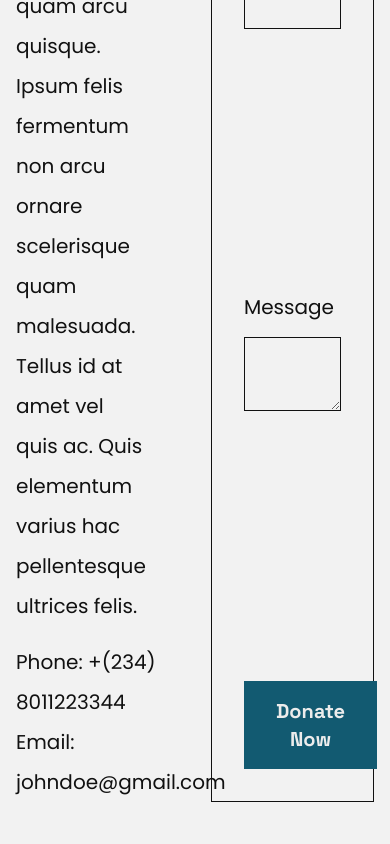
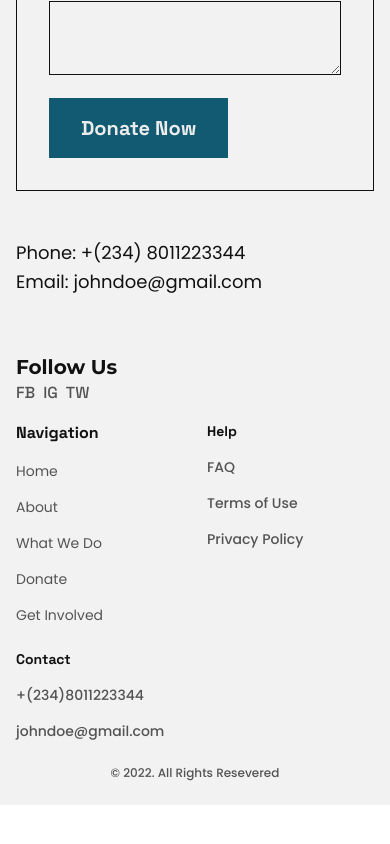
Before and after one commit to eniiku/songs_of_laughter, a React (Vite) app: page / in a window 390 px wide. Shown: the part 4656-5500 px from the top of the page. After the commit the page ends 5461 px from the top, so only its background shows below. Built offline with nearby package versions, Linux system fonts and the light colour scheme.

Commit message:
style(App): create mobile view for contact section

```diff
--- a/src/App.tsx
+++ b/src/App.tsx
@@ -195,20 +195,20 @@ const App = () => {
 
       {/* Contact Section */}
 
-      <div className='min-h-screen grid grid-cols-2 gap-8 mb-24'>
-        <div className='my-auto'>
-          <h1 className='font-montserrat font-bold text-6xl mb-4 leading-[1.2]'>
+      <div className='min-h-screen grid lg:grid-cols-2 gap-8 mb-8 lg:mb-24'>
+        <div className='my-auto text-center'>
+          <h1 className='font-montserrat font-bold text-4xl lg:text-6xl mb-4 leading-[1.2]'>
             Want to get involved? Contact us today.
           </h1>
-          <div className='text-xl leading-[2]'>
-            <p className='w-[80%]'>
+          <div className='text-lg lg:text-xl lg:leading-[2] leading-[1.6]'>
+            <p className='w-[90%] lg:w-[80%] mx-auto lg:mx-0'>
               Lorem ipsum dolor sit amet consectetur. Sit velit aenean eros
               lacus purus quam arcu quisque. Ipsum felis fermentum non arcu
               ornare scelerisque quam malesuada. Tellus id at amet vel quis ac.
               Quis elementum varius hac pellentesque ultrices felis.
             </p>
 
-            <div className='mt-4'>
+            <div className='mt-4 hidden lg:block'>
               <p>Phone: +(234) 8011223344</p>
               <p>Email: johndoe@gmail.com</p>
             </div>
@@ -258,6 +258,11 @@ const App = () => {
             Donate Now
           </button>
         </form>
+
+        <div className='mt-4 text-lg leading-[1.6] lg:hidden'>
+          <p>Phone: +(234) 8011223344</p>
+          <p>Email: johndoe@gmail.com</p>
+        </div>
       </div>
 
       {/* Footer Section */}
```
